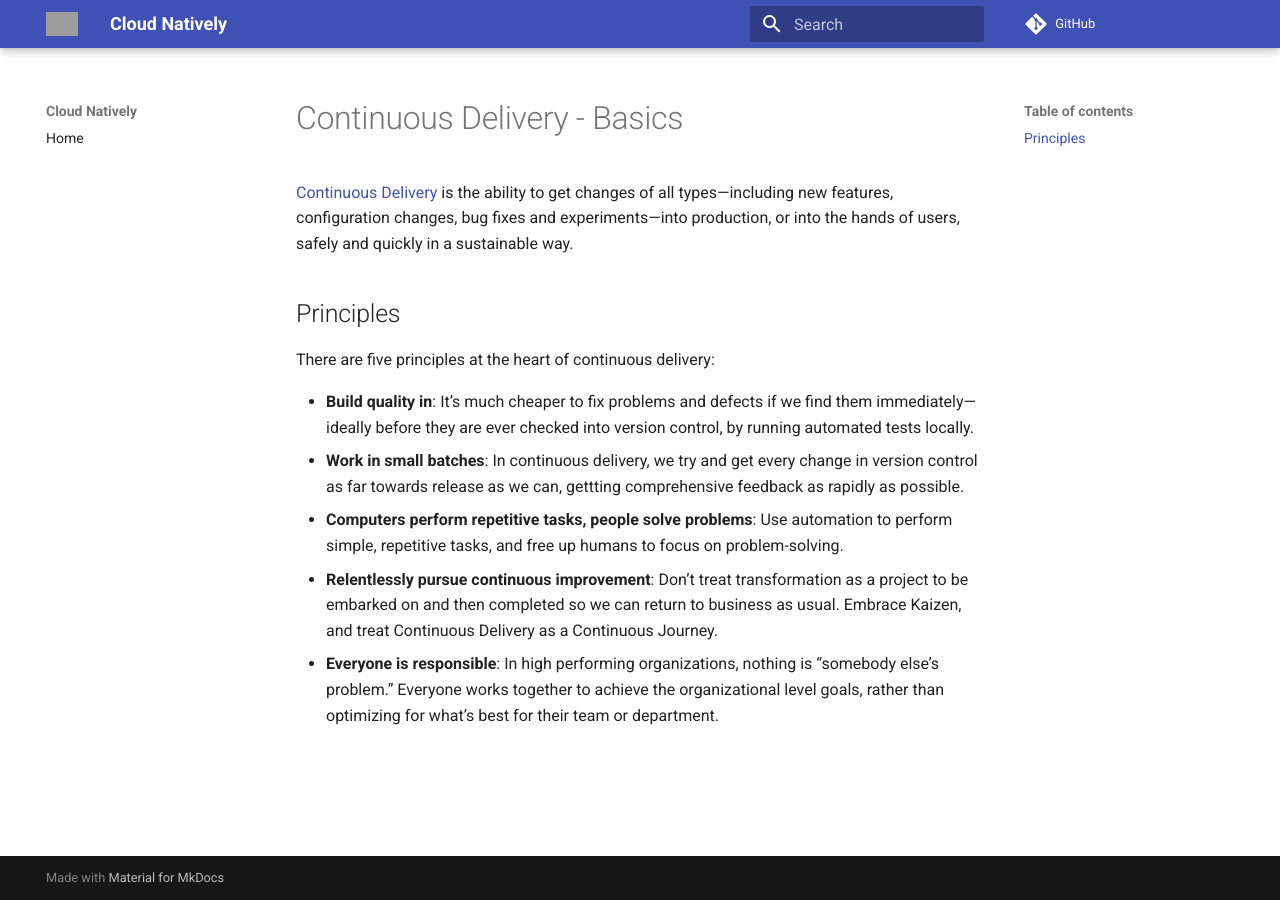
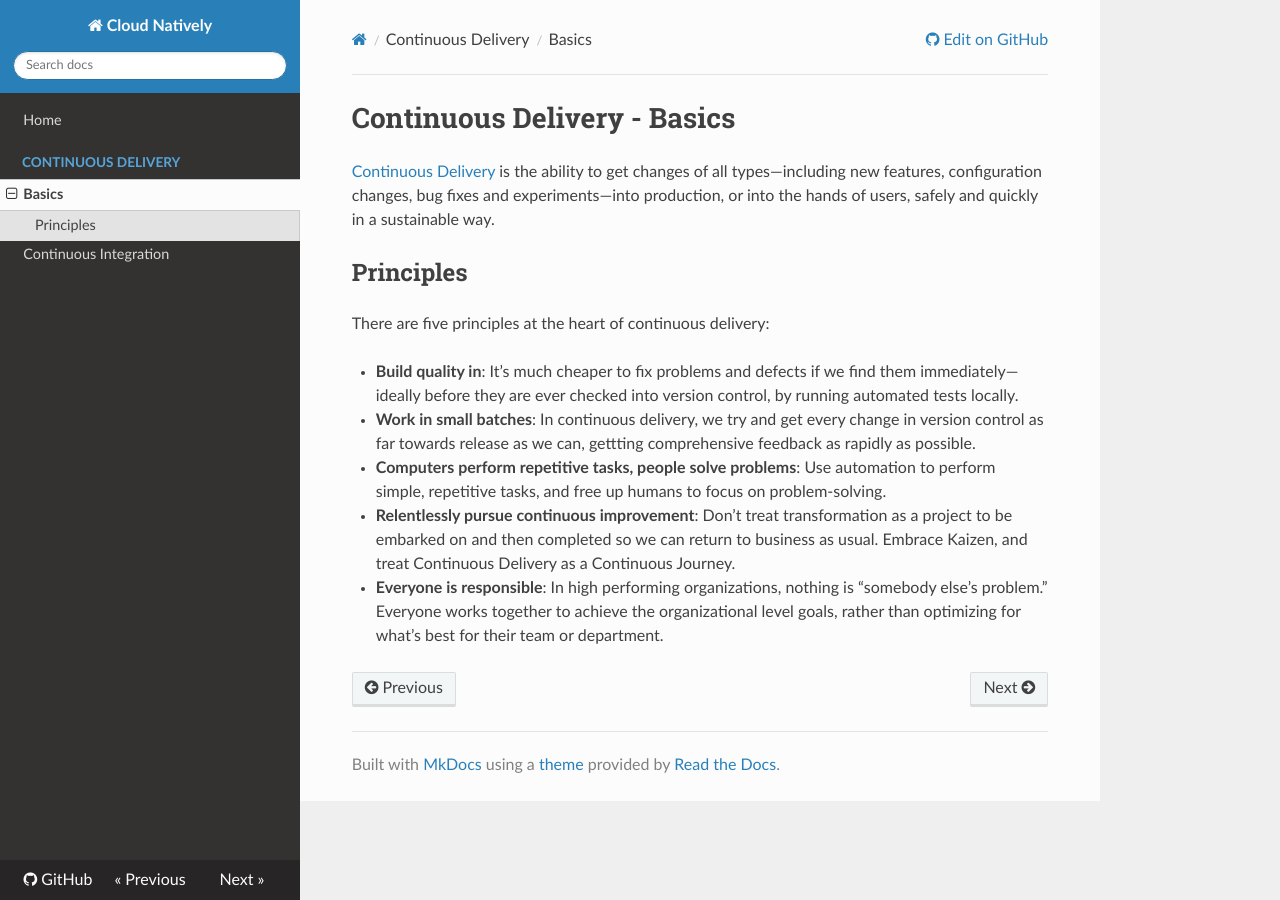
Before and after one commit to jeyabalajis/cloud-natively, an MkDocs documentation site: the page built from docs/continuous_delivery/basics.md, in a window 1280 px wide. Built offline with MkDocs 1.6.1, drawn with Linux system fonts in a browser that asks for light colours; nearby versions of some CDN libraries; comment, search, counter and statistics services are not loaded; grey boxes are pictures that could not be loaded.

Commit message:
changed theme to readthedocs

```diff
--- a/mkdocs.yml
+++ b/mkdocs.yml
@@ -1,8 +1,6 @@
 site_name: Cloud Natively
 repo_url: https://github.com/jeyabalajis/cloud-natively.git
-theme:
-  name: 'material'
-  logo: 'images/logo.png'
+theme: readthedocs
 use_directory_urls: false
 markdown_extensions:
   - admonition
@@ -15,3 +13,6 @@ extra_javascript:
   - 'https://cdnjs.cloudflare.com/ajax/libs/mathjax/2.7.0/MathJax.js?config=TeX-MML-AM_CHTML'
 nav:
   - Home: index.md
+  - Continuous Delivery:
+    - Basics: continuous_delivery/basics.md
+    - Continuous Integration: continuous_delivery/continuous_integration.md
```
